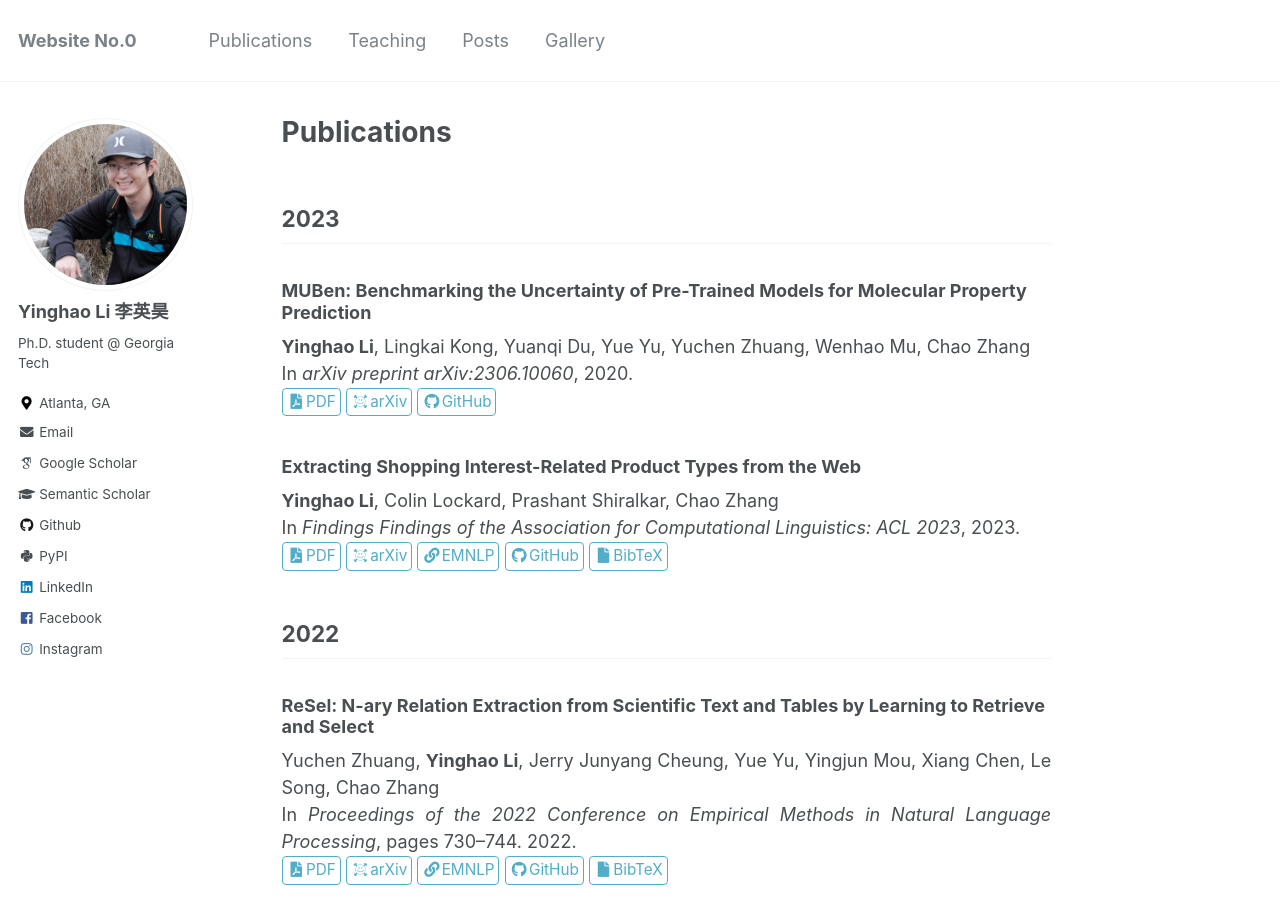
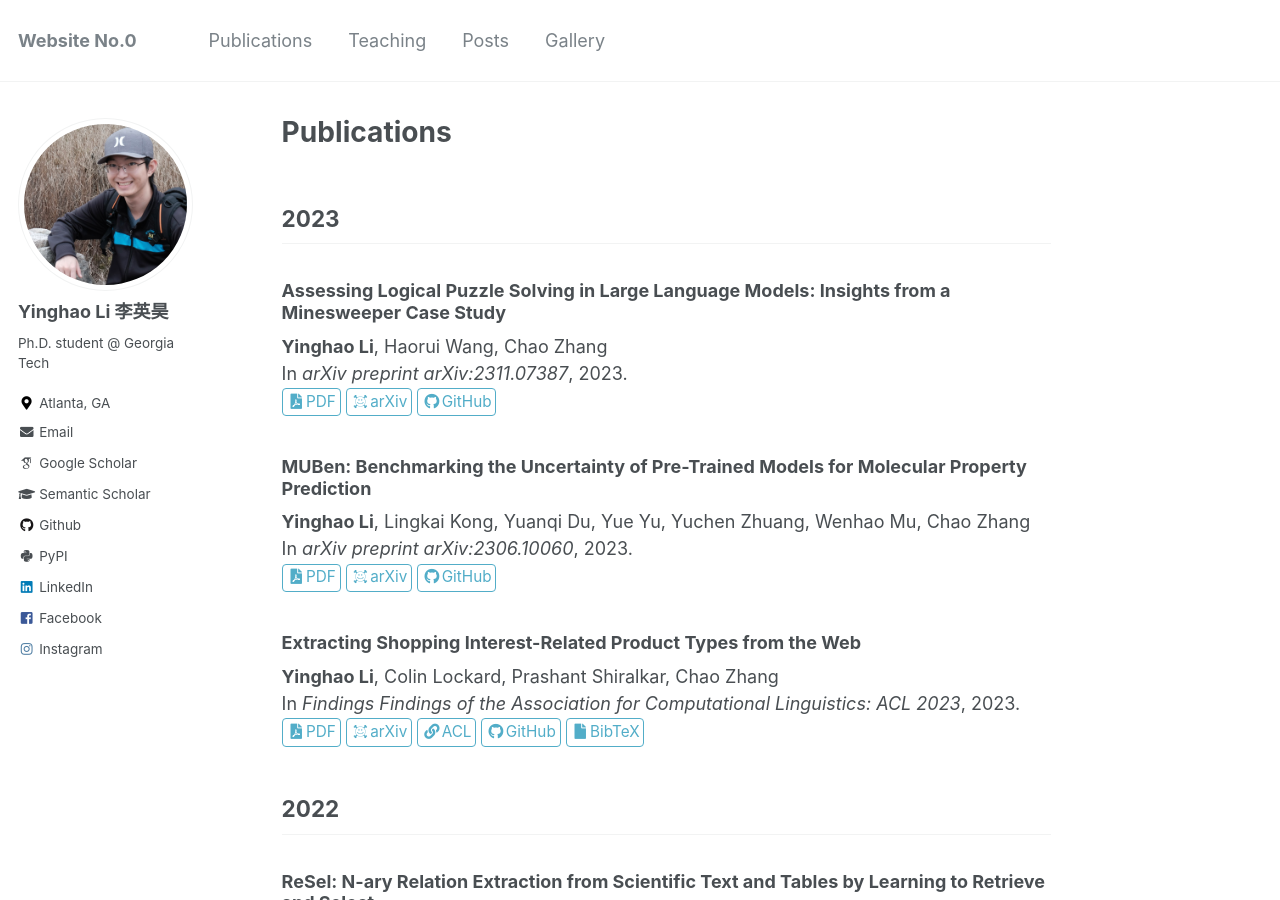
Before and after one commit to Yinghao-Li/Yinghao-Li.github.io, a Jekyll site: the page built from _pages/publications.md, in a window 1280 px wide and 900 px high. Built offline with Jekyll 4.4.1, drawn with Linux system fonts in a browser that asks for light colours; some web fonts are replaced.

Commit message:
update publicaitons and about

```diff
--- a/_pages/publications.md
+++ b/_pages/publications.md
@@ -12,9 +12,16 @@ author_profile: true
 
 2023
 ---
+### Assessing Logical Puzzle Solving in Large Language Models: Insights from a Minesweeper Case Study
+**Yinghao Li**, Haorui Wang, Chao Zhang
+In *arXiv preprint arXiv:2311.07387*, 2023.
+[<i class="fas fa-fw fa-file-pdf" aria-hidden="true"></i>PDF](https://arxiv.org/pdf/2311.07387.pdf){: .btn--research}
+[<i class="ai-fw ai ai-arxiv"></i>arXiv](https://arxiv.org/abs/2311.07387){: .btn--research}
+[<i class="fab fa-fw fa-github"></i>GitHub](https://github.com/Yinghao-Li/Minesweeper-for-LLM){: .btn--research}
+
 ### MUBen: Benchmarking the Uncertainty of Pre-Trained Models for Molecular Property Prediction
 **Yinghao Li**, Lingkai Kong, Yuanqi Du, Yue Yu, Yuchen Zhuang, Wenhao Mu, Chao Zhang
-In *arXiv preprint arXiv:2306.10060*, 2020.
+In *arXiv preprint arXiv:2306.10060*, 2023.
 [<i class="fas fa-fw fa-file-pdf" aria-hidden="true"></i>PDF](https://arxiv.org/pdf/2306.10060.pdf){: .btn--research}
 [<i class="ai-fw ai ai-arxiv"></i>arXiv](https://arxiv.org/abs/2306.10060){: .btn--research}
 [<i class="fab fa-fw fa-github"></i>GitHub](https://github.com/Yinghao-Li/UncertaintyBenchmark){: .btn--research}
@@ -25,7 +32,7 @@ In *arXiv preprint arXiv:2306.10060*, 2020.
 In *Findings Findings of the Association for Computational Linguistics: ACL 2023*, 2023.
 [<i class="fas fa-fw fa-file-pdf" aria-hidden="true"></i>PDF](https://arxiv.org/pdf/2305.14549.pdf){: .btn--research}
 [<i class="ai-fw ai ai-arxiv"></i>arXiv](https://arxiv.org/abs/2305.14549){: .btn--research}
-[<i class="fas fa-fw fa-link" aria-hidden="true"></i>EMNLP](https://aclanthology.org/2023.findings-acl.474/){: .btn--research}
+[<i class="fas fa-fw fa-link" aria-hidden="true"></i>ACL](https://aclanthology.org/2023.findings-acl.474/){: .btn--research}
 [<i class="fab fa-fw fa-github"></i>GitHub](https://github.com/Yinghao-Li/WebIE){: .btn--research}
 [<i class="fas fa-fw fa-file"></i>BibTeX]({{ base_path }}/bibtex/2023.trenc.bib){: .btn--research}
 
```
Also changed, not shown: _pages/about.md (+4 -0 lines).
